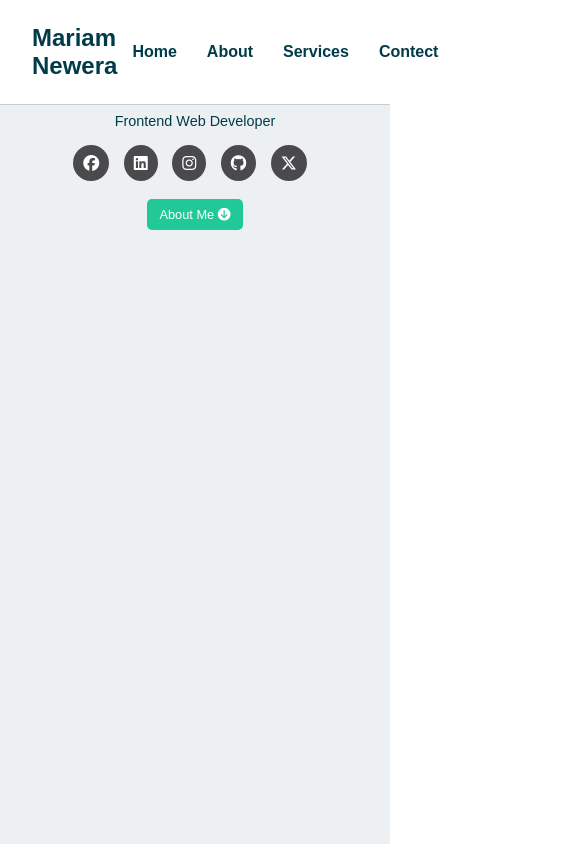
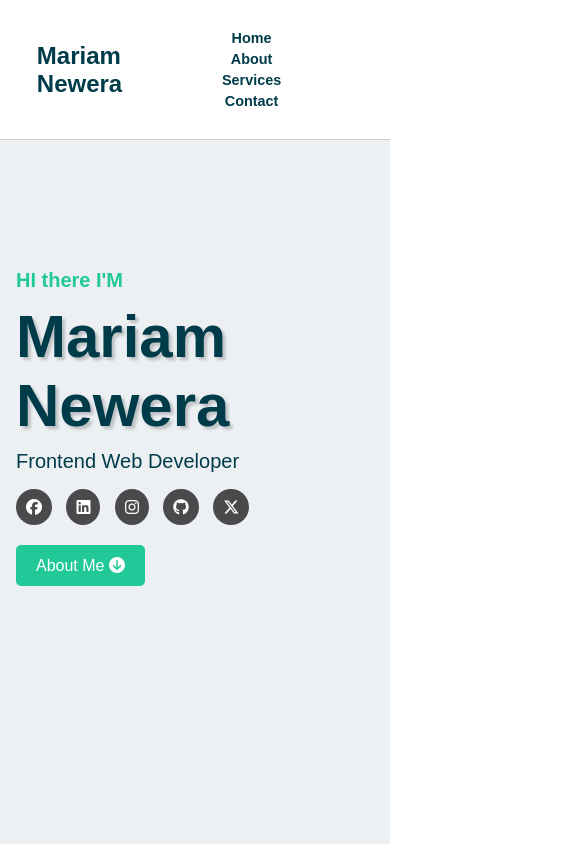
Before and after one commit to nadanewera/mariam-websit, a plain HTML site: page index.html in a window 390 px wide. Shown: the top 844 px of the page, 585 px wide, since content can reach past the window. Drawn offline with Linux system fonts and the light colour scheme.

Commit message:
Add files via upload

```diff
--- a/css/style.css
+++ b/css/style.css
@@ -468,126 +468,112 @@ html{
 
 /* ///////////////////////////////// */
 
-
-@media (max-width: 768px) {
-
-
+/* التصميم الأساسي للشاشات الأكبر */
 header .header-contect {
     display: flex;
-        flex-direction: column;
+    flex-direction: row;
     align-items: center;
-        justify-content: center;
-        height: auto;
-
-        text-align: center;
+    justify-content: space-between;
+    text-align: left;
     padding: 2rem 1rem;
+    gap: 2rem;
 }
 
 header .header-contect img {
-        max-width: 70%;
-
-        margin-bottom: 2rem;
+    max-width: 100%;
+    height: auto;
 }
 
-    #home .header-contect h1 {
-        font-size: 2rem;
-
-        margin-bottom: 1rem;
+header .navbar ul {
+    display: flex;
+    flex-direction: row;
+    justify-content: space-between;
+    align-items: center;
+    gap: 1rem;
 }
 
-    #home .header-contect p span {
+header .navbar ul a {
+    text-decoration: none;
     font-size: 1rem;
-    }
-
-    #home .header-contect .title {
-        font-size: 0.9rem;
-    }
-
-    #home .header-contect .social {
-        margin-bottom: 1.5rem;
+    padding: 0.5rem 1rem;
 }
 
 .btn-primary {
-        font-size: 0.9rem;
-        padding: 10px 15px;
+    font-size: 1rem;
+    padding: 12px 20px;
 }
 
 
-    #skills .skills-content .row {
-        grid-template-columns: repeat(2, 1fr);
 
-        column-gap: 1rem;
-        row-gap: 1.5rem;
+/* /////////////////////// */
+@media (max-width: 768px) {
+    header .navbar {
+        flex-direction: column;
+        /* ترتيب العناصر في عمود */
+        align-items: flex-start;
+        /* محاذاة العناصر لليسار */
+        padding: 0.5rem;
+        /* تقليل الحشو */
+        gap: 0.5rem;
+        /* تقليل المسافات بين العناصر */
     }
 
-
-    #services .row {
-        grid-template-columns: 1fr;
-
-        row-gap: 2rem;
+    header .navbar ul {
+        flex-direction: column;
+        /* ترتيب القوائم في عمود */
+        align-items: flex-start;
+        /* محاذاة النصوص لليسار */
+        gap: 0.3rem;
+        /* تقليل المسافات بين الروابط */
+        width: 100%;
+        /* ضمان استخدام العرض الكامل */
     }
 
-    .item-services {
-        margin: auto;
-        width: 90%;
-        padding: 1rem;
+    header .navbar ul a {
+        font-size: 0.9rem;
+        /* حجم خط مناسب */
+        padding: 0.2rem 0.5rem;
+        /* تقليل الحشو الداخلي */
+        white-space: normal;
+        /* السماح بالنصوص على عدة أسطر */
+        word-wrap: break-word;
+        /* التفاف النص الطويل */
     }
 
-
-    #contact .row {
-        grid-template-columns: 1fr;
-        padding: 2rem 1rem;
-    }
-
-    #contact .row img {
-        max-width: 100%;
-        margin-bottom: 1.5rem;
-    }
-
-    #contact .row input,
-    #contact .row textarea {
-        font-size: 0.9rem;
-    }
-
-    #contact .row button.btn-primary {
-        font-size: 0.9rem;
-        padding: 10px 15px;
-    }
-
-
-    h1,
-    h2,
-    h3 {
-        font-size: 1.5rem;
-
-    }
-
-    p {
-        font-size: 0.9rem;
-
+    header .navbar .brand {
+        font-size: 1rem;
+        /* تصغير حجم الخط */
+        margin-right: auto;
+        /* دفع النص إلى اليسار */
+        white-space: nowrap;
+        /* منع انقطاع النص */
+        overflow: visible;
+        /* السماح بعرض النص بالكامل */
     }
 }
 
 @media (max-width: 480px) {
-
-    /* Further adjustments for very small screens */
-    header .header-contect img {
-        max-width: 80%;
-
+    header .navbar {
+        flex-direction: column;
+        /* ترتيب العناصر عمودياً */
+        align-items: flex-start;
+        /* محاذاة العناصر لليسار */
+        padding: 0.3rem;
+        /* تقليل الحشو */
+        gap: 0.3rem;
+        /* تقليل المسافات بين العناصر */
     }
 
-    #skills .skills-content .row {
-        grid-template-columns: 1fr;
-
+    header .navbar ul {
+        flex-direction: column;
+        /* ترتيب القوائم في عمود */
+        align-items: flex-start;
+        /* محاذاة النصوص لليسار */
+        gap: 0.2rem;
+        /* تقليل المسافات بين الروابط */
+        width: 100%;
+        /* استخدام العرض الكامل */
     }
 
-    #services .row {
-        grid-template-columns: 1fr;
-
-    }
-
-    .btn-primary {
-        font-size: 0.8rem;
-        padding: 8px 12px;
-    }
-}
+    header .navbar ul a {
+        fon
--- a/index.html
+++ b/index.html
@@ -20,17 +20,13 @@
     <header id="home">
         <div class="navbar">
             <nav>
+                <a href="#home" id="logo">Mariam Newera</a>
 
-                <a href="#home" id="logo">Mariam Newera</a>
                 <ul>
                     <li><a href="#home">Home</a></li>
                     <li><a href="#about">About</a></li>
                     <li><a href="#services">Services</a></li>
-                    <!-- <li><a href="#portfolio">Portfolio</a></li> -->
-                    <li><a href="#contact">Contect</a></li>
-
-
-
+                    <li><a href="#contact">Contact</a></li>
                 </ul>
             </nav>
         </div>
@@ -232,7 +228,6 @@
 
 
 
-
 </body>
 
 </html>
```
Lines whose indentation alone changed are shown as unchanged.
